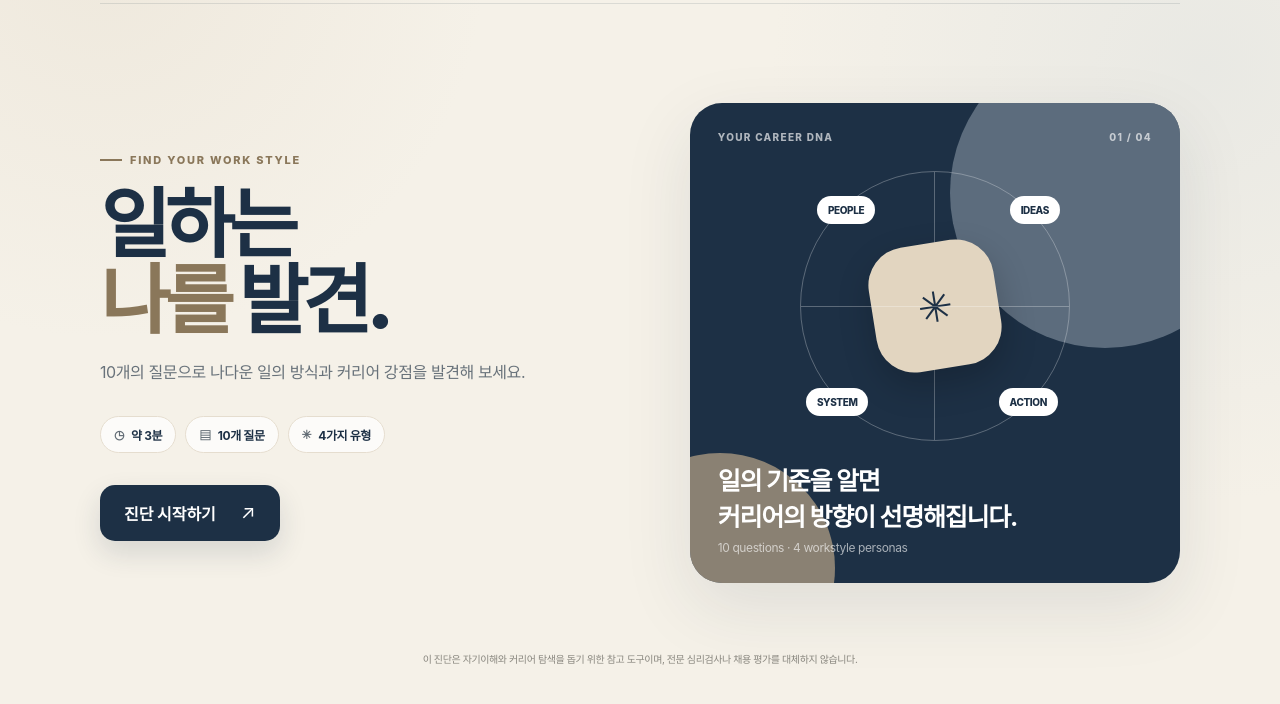
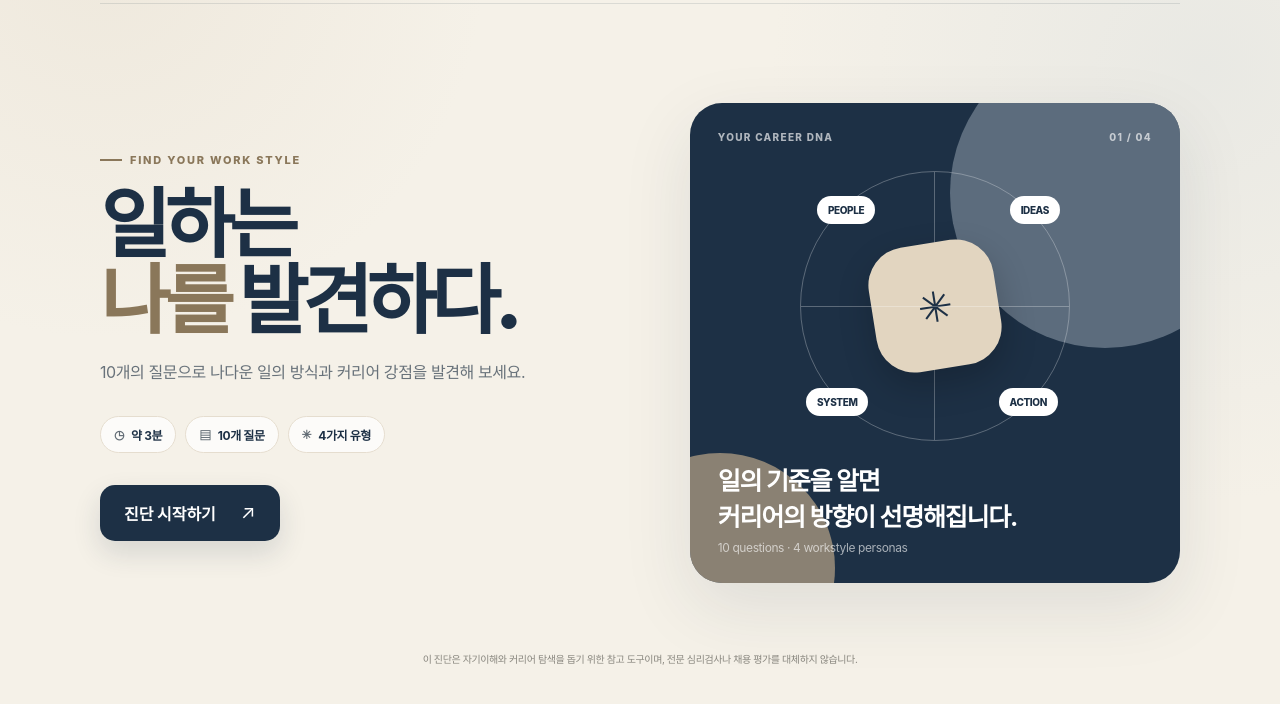
Before and after one commit to pculture-sketch/career-test, a plain HTML site: page index.html in a window 1280 px wide. Shown: the part 78-782 px from the top of the page. Drawn offline with Linux system fonts and the light colour scheme.

Commit message:
Update index.html

```diff
--- a/index.html
+++ b/index.html
@@ -317,7 +317,7 @@
         <div class="intro">
           <div>
             <div class="eyebrow">Find your work style</div>
-            <h1 id="mainTitle">일하는<br><span>나를</span> 발견.</h1>
+            <h1 id="mainTitle">일하는<br><span>나를</span> 발견하다.</h1>
             <p class="intro-copy">
               10개의 질문으로 나다운 일의 방식과 커리어 강점을 발견해 보세요.
             </p>
```
